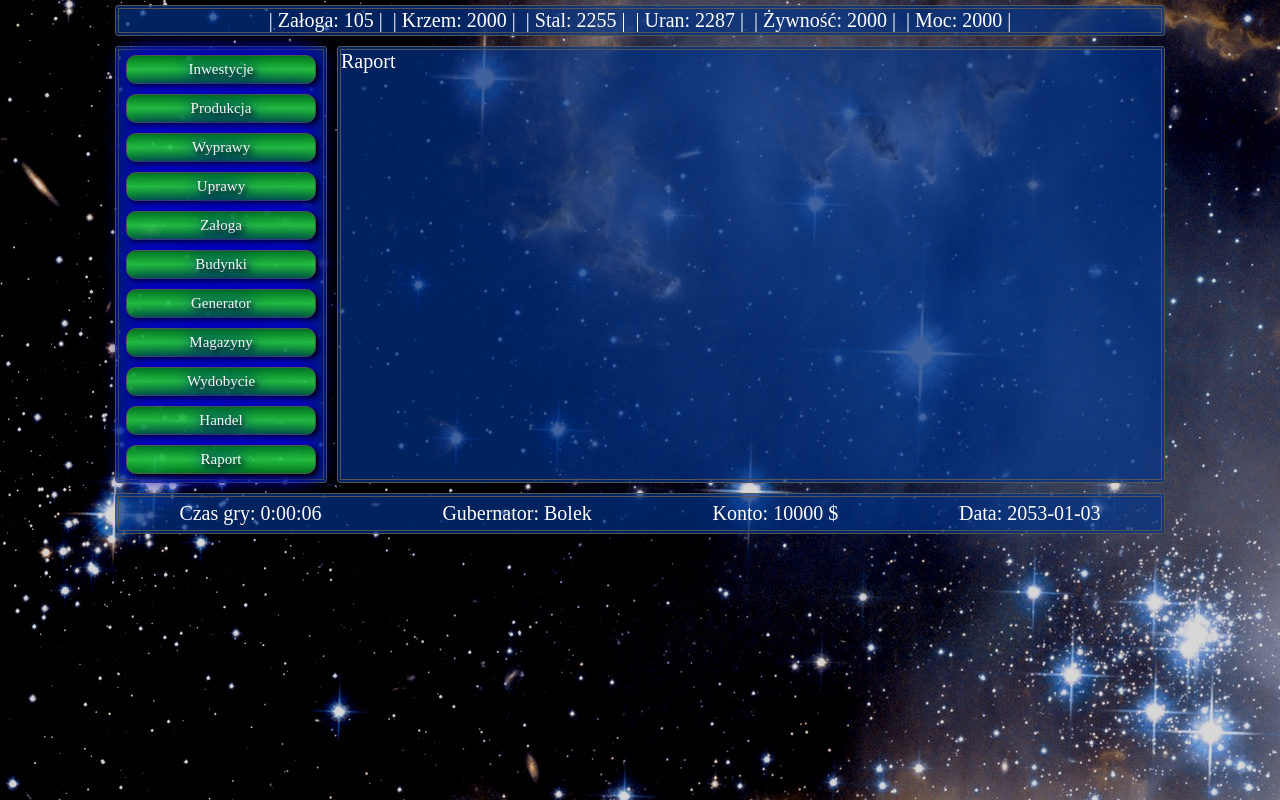
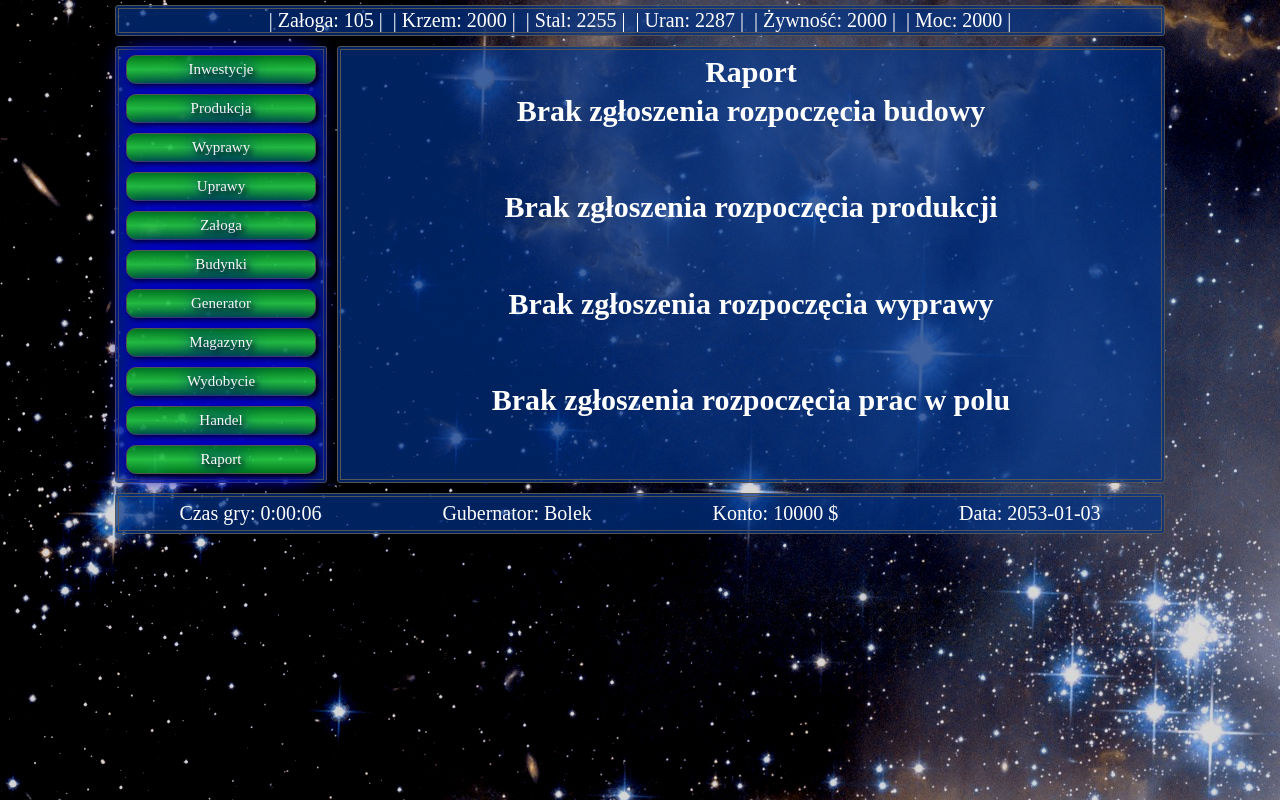
Before and after one commit to ladegreg/Projekt-1, a React app: page / in a window 1280 px wide. Built offline with nearby package versions, Linux system fonts and the light colour scheme.

Commit message:
raport
+ rport

```diff
--- a/src/js/component/game/appg.jsx
+++ b/src/js/component/game/appg.jsx
@@ -157,8 +157,6 @@ export class StarGra extends React.Component{
     } else setTimeout(()=>this.setState({
       zywnosc: this.state.zywnosc + Math.floor(Math.random()*ggg*100)
     }), trok);
-    console.log(ggg*1000);
-    console.log(this.state.zywnosc);
   }
   startUpraBaz = e =>{
     this.setState({
--- a/src/js/component/game/section/cont/gameboxcont.jsx
+++ b/src/js/component/game/section/cont/gameboxcont.jsx
@@ -9,6 +9,7 @@ import {Wydobycie} from './modul/wydobycie.jsx';
 import {Uprawy} from './modul/uprawy.jsx';
 import {Generator} from './modul/generator.jsx';
 import {Magazyny} from './modul/magazyny.jsx';
+import {Raport} from './modul/raport.jsx';
 
 export class GameBoxCont extends React.Component{
   render(){
@@ -131,7 +132,15 @@ export class GameBoxCont extends React.Component{
     } else if(this.props.box == '09'){
       return(
         <div className='gameboxcont'>
-          <p>Raport</p>
+          <Raport
+            budowa={this.props.budowa}
+            budowaTime={this.props.budowaTime}
+            produkcja={this.props.produkcja}
+            produkcjaTime={this.props.produkcjaTime}
+            wyprawaWyslana= {this.props.wyprawaWyslana}
+            wyprawaTime= {this.props.wyprawaTime}
+            uprawaWyslana= {this.props.uprawaWyslana}
+            uprawaTime= {this.props.uprawaTime}/>
         </div>
       );
     } return(
--- /dev/null
+++ b/src/js/component/game/section/cont/modul/raport.jsx
@@ -0,0 +1,99 @@
+import React from "react";
+
+class InwestRap extends React.Component{
+  render(){
+    if(this.props.budowa == true){
+      return(
+        <div>
+          <h1>trwa budowa!! </h1>
+          <h3>Zakończy się za {this.props.budowaTime} dni.</h3>
+        </div>
+      );
+    } else {
+      return(
+        <h1>Brak zgłoszenia rozpoczęcia budowy</h1>
+      );
+    }
+  }
+}
+
+class ProduRap extends React.Component{
+  render(){
+    if(this.props.produkcja == true){
+      return(
+        <div>
+          <h1>trwa produkcja!! </h1>
+          <h3>Zakończy się za {this.props.produkcjaTime} dni.</h3>
+        </div>
+      );
+    } else {
+      return(
+        <h1>Brak zgłoszenia rozpoczęcia produkcji</h1>
+      );
+    }
+  }
+}
+
+class WyprawaRap extends React.Component{
+  render(){
+    if(this.props.wyprawaWyslana == true){
+      return(
+        <div>
+          <h1>trwa wyprawa!! </h1>
+          <h3>Zakończy się za {this.props.wyprawaTime} dni.</h3>
+        </div>
+      );
+    } else {
+      return(
+          <h1>Brak zgłoszenia rozpoczęcia wyprawy</h1>
+      );
+    }
+  }
+}
+
+class UprawaRap extends React.Component{
+  render(){
+    if(this.props.uprawaWyslana == true){
+      return(
+        <div>
+          <h1>Praze w polu trwają!! </h1>
+          <h3>Zakończą się za {this.props.uprawaTime} dni.</h3>
+        </div>
+      );
+    } else {
+      return(
+          <h1>Brak zgłoszenia rozpoczęcia prac w polu</h1>
+      );
+    }
+  }
+}
+
+export class Raport extends React.Component{
+  render(){
+    return(
+      <div className='boxBoxPod'>
+        <h1>Raport</h1>
+        <div className='boxBoxPodBox'>
+          <InwestRap
+            budowa= {this.props.budowa}
+            budowaTime= {this.props.budowaTime}/>
+        </div>
+        <div className='boxBoxPodBox'>
+          <ProduRap
+            produkcja= {this.props.produkcja}
+            produkcjaTime= {this.props.produkcjaTime}/>
+        </div>
+        <div className='boxBoxPodBox'>
+          <WyprawaRap
+            wyprawaWyslana= {this.props.wyprawaWyslana}
+            wyprawaTime= {this.props.wyprawaTime}/>
+        </div>
+        <div className='boxBoxPodBox'>
+          <UprawaRap
+            uprawaWyslana= {this.props.uprawaWyslana}
+            uprawaTime= {this.props.uprawaTime}/>
+        </div>
+      </div>
+    );
+  }
+}
```
